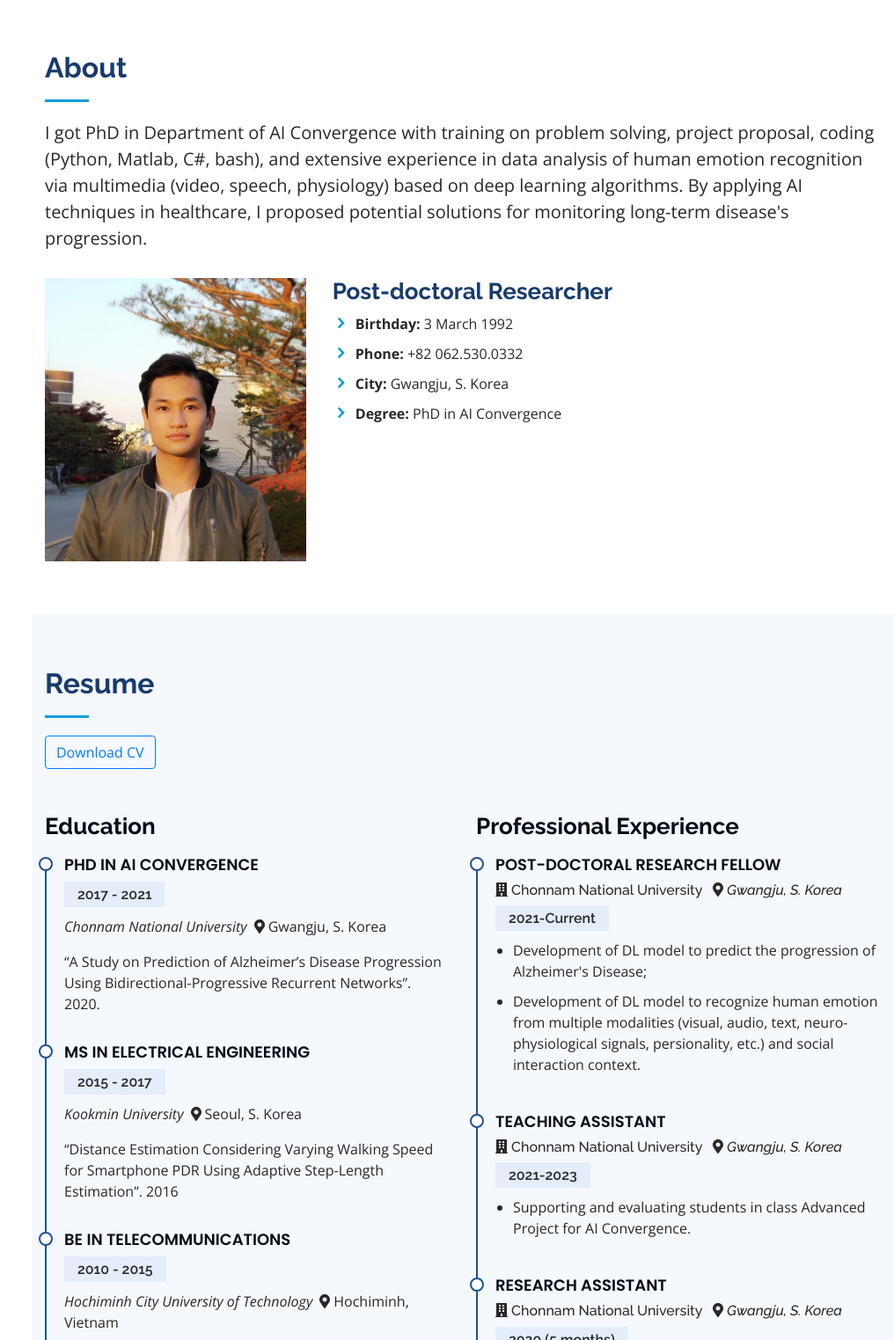
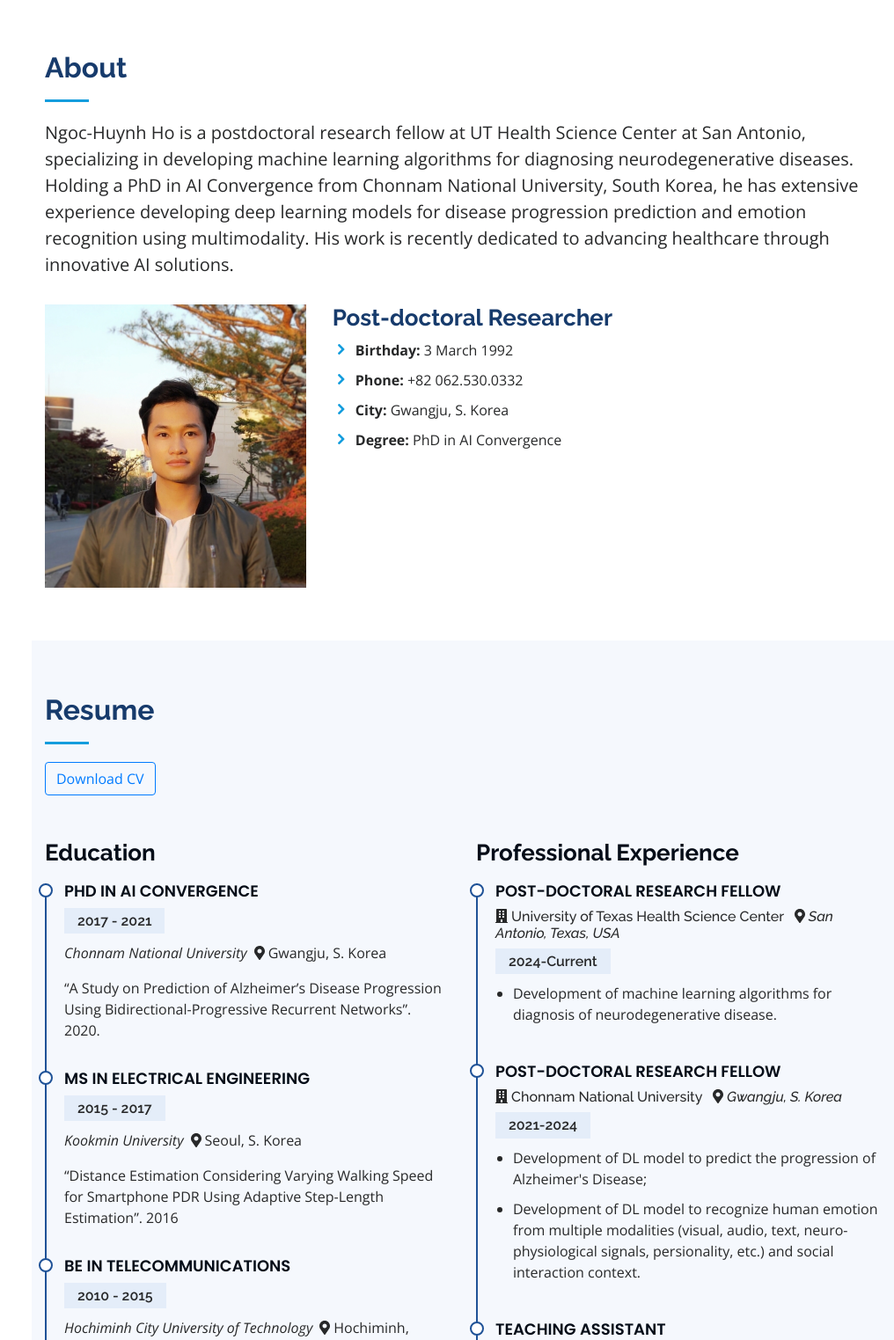
Before and after one commit to ngochuynhho/ngochuynhho.github.io, a plain HTML site: page index.html in a window 1280 px wide. Shown: the part 802-2325 px from the top of the page at 88% size, without its empty margins (264-1280 px from the left). Drawn offline with nearby package versions, Linux system fonts and the light colour scheme.

Commit message:
Update index.html

```diff
--- a/index.html
+++ b/index.html
@@ -111,7 +111,7 @@
     <section id="hero" class="d-flex flex-column justify-content-center align-items-center">
         <div class="hero-container" data-aos="fade-in">
             <h1>Ngoc-Huynh HO</h1>
-            <p>I'm <span class="typed" data-typed-items="a Research Scientist, an AI Enthusiast"></span></p>
+            <p>I'm <span class="typed" data-typed-items="a Computer Scientist, an AI Researcher"></span></p>
         </div>
     </section><!-- End Hero -->
 
@@ -124,11 +124,12 @@
                 <div class="section-title">
                     <h2>About</h2>
                     <p class="lead m3">
-                        I got PhD in Department of AI Convergence with training on problem
-                        solving, project proposal, coding (Python, Matlab, C#, bash), and extensive
-                        experience in data analysis of human emotion recognition via multimedia (video, speech,
-                        physiology) based on deep learning algorithms. By applying AI techniques in healthcare,
-                        I proposed potential solutions for monitoring long-term disease's progression.
+                        Ngoc-Huynh Ho is a postdoctoral research fellow at UT Health Science Center at San Antonio,
+                        specializing in developing machine learning algorithms for diagnosing neurodegenerative diseases.
+                        Holding a PhD in AI Convergence from Chonnam National University, South Korea,
+                        he has extensive experience developing deep learning models for disease progression prediction
+                        and emotion recognition using multimodality. His work is recently dedicated to advancing
+                        healthcare through innovative AI solutions.
                     </p>
                 </div>
 
@@ -213,10 +214,20 @@
                         <h3 class="resume-title">Professional Experience</h3>
                         <div class="resume-item">
                             <h4>Post-doctoral Research Fellow</h4>
+                            <h6><i class="fas fa-building"></i> University of Texas Health Science Center
+                                <i class="ml-2 fas fa-map-marker-alt mr-1"></i><em>San Antonio, Texas, USA</em>
+                            </h6>
+                            <h5>2024-Current</h5>
+                            <ul>
+                                <li>Development of machine learning algorithms for diagnosis of neurodegenerative disease.</li>
+                            </ul>
+                        </div>
+                        <div class="resume-item">
+                            <h4>Post-doctoral Research Fellow</h4>
                             <h6><i class="fas fa-building"></i> Chonnam National University
                                 <i class="ml-2 fas fa-map-marker-alt mr-1"></i><em>Gwangju, S. Korea</em>
                             </h6>
-                            <h5>2021-Current</h5>
+                            <h5>2021-2024</h5>
                             <ul>
                                 <li>Development of DL model to predict the progression of Alzheimer's Disease;</li>
                                 <li>Development of DL model to recognize human emotion from multiple modalities
@@ -716,7 +727,7 @@
                     <div class="col-lg-4 col-md-6 d-md-flex align-items-md-stretch" data-aos="fade-up">
                         <div class="count-box">
                         <i class="citeicon"></i>
-                        <span data-toggle="counter-up">621</span>
+                        <span data-toggle="counter-up">692</span>
                         <p><strong>Citations</strong></p>
                         </div>
                     </div>
```
